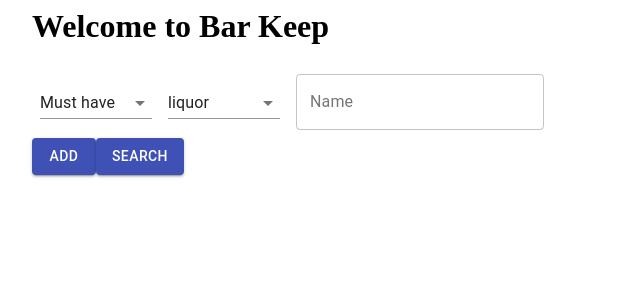
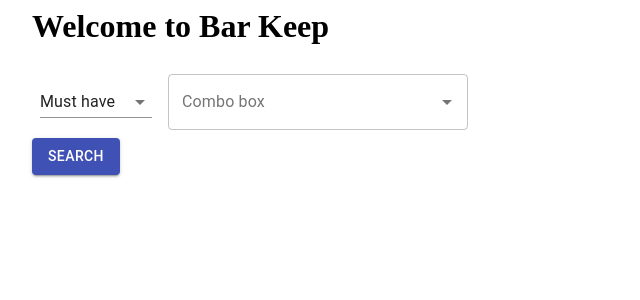
Before and after one commit to nthorn552/bar-keep, a React app: page / in a window 1280 px wide. Shown: the top 300 px of the page, without its empty margins (0-640 px from the left). Built offline with nearby package versions, Linux system fonts and the light colour scheme; the HTML template or start-up script is replaced by a standard one.

Commit message:
New item is separate row, now adds queyr item once item is selected from available list (autocomplete)

```diff
--- a/package.json
+++ b/package.json
@@ -38,6 +38,7 @@
     "webpack-dev-server": "^3.11.0"
   },
   "dependencies": {
-    "@material-ui/core": "^4.11.0"
+    "@material-ui/core": "^4.11.0",
+    "@material-ui/lab": "^4.0.0-alpha.56"
   }
 }
--- a/src/App.tsx
+++ b/src/App.tsx
@@ -3,7 +3,7 @@ import { createStyles, makeStyles, Theme } from '@material-ui/core/styles';
 import './App.css'
 import Container from '@material-ui/core/Container';
 import Box from '@material-ui/core/Box';
-import DrinkQueryBuilder from './DrinkQueryBuilder';
+import DrinkQueryBuilder from './components/DrinkQueryBuilder';
 
 const useStyles = makeStyles((theme: Theme) =>
     createStyles({
--- a/src/DrinkQueryBuilder.tsx
+++ /dev/null
@@ -1,54 +0,0 @@
-import React from 'react';
-import Button from '@material-ui/core/Button';
-import ListItem from './DrinkQueryBuilderItem';
-
-type DrinkQueryItem = {
-    id: number,
-    priority: string,
-    type: string,
-    name?: string
-}
-type DrinkQueryBuilderState = {
-    queryItems: DrinkQueryItem[]
-}
-
-class DrinkQueryBuilder extends React.Component<{}, DrinkQueryBuilderState> {
-
-    constructor(props: {}) {
-        super(props);
-        this.state = {
-            queryItems: [{ id: 0, priority: "REQUIRED", type: "LIQUOR", name: "" }]
-        };
-    }
-
-    updateItem(item: DrinkQueryItem) {
-        const newQueryItems = this.state.queryItems;
-        const queryItemIndex = this.state.queryItems.findIndex(queryItem => item.id === queryItem.id);
-        if (~queryItemIndex) {
-            newQueryItems[queryItemIndex] = item;
-            this.setState({ ...this.state, queryItems: newQueryItems });
-        }
-    }
-
-    render() {
-        return (
-            <form noValidate autoComplete="off">
-                {this.state.queryItems.map((queryItem, queryItemIndex) =>
-                    <ListItem key={`query-builder-list-item-${queryItemIndex}`} queryItem={queryItem} updateItem={this.updateItem.bind(this)} />
-                )}
-                <Button variant="contained" color="primary" onClick={(event) => {
-                    this.setState({
-                        queryItems: [...this.state.queryItems, { id: this.state.queryItems.length, priority: "REQUIRED", type: "LIQUOR", name: "" }]
-                    });
-                }}>
-                    Add
-                </Button>
-                <Button variant="contained" color="primary">
-                    Search
-                </Button>
-            </form >
-        )
-    }
-}
-
-export default DrinkQueryBuilder;
--- /dev/null
+++ b/src/components/DrinkQueryBuilder.tsx
@@ -0,0 +1,65 @@
+import React from 'react';
+import Button from '@material-ui/core/Button';
+import NewItem from './NewItem';
+import QueryItem from './QueryItem';
+
+export type Ingredient = {
+    id: number,
+    name: string
+}
+export type DrinkQueryItem = {
+    priority: string,
+    item: Ingredient
+}
+type DrinkQueryBuilderState = {
+    queryItems: DrinkQueryItem[]
+}
+
+class DrinkQueryBuilder extends React.Component<{}, DrinkQueryBuilderState> {
+
+    constructor(props: {}) {
+        super(props);
+        this.state = {
+            queryItems: []
+        };
+    }
+
+    updateItem(item: DrinkQueryItem) {
+        const newQueryItems = this.state.queryItems;
+        const queryItemIndex = this.state.queryItems.findIndex(queryItem => item.item.id === queryItem.item.id);
+        if (~queryItemIndex) {
+            newQueryItems[queryItemIndex] = { ...item };
+            this.setState({ ...this.state, queryItems: newQueryItems });
+        }
+    }
+
+    addItem(item: DrinkQueryItem) {
+        console.log("ADD ITEM", item);
+        const newQueryItems = this.state.queryItems;
+        newQueryItems.push({ ...item });
+        this.setState({ ...this.state, queryItems: newQueryItems });
+    }
+
+    render() {
+        return (
+            <form noValidate autoComplete="off">
+                {this.state.queryItems.map((queryItem, queryItemIndex) =>
+                    <QueryItem key={`query-builder-list-item-${queryItemIndex}`} queryItem={queryItem} updateItem={this.updateItem.bind(this)} />
+                )}
+                <NewItem options={[]} addItem={this.addItem.bind(this)} />
+                {/* <Button variant="contained" color="primary" onClick={(event) => {
+                    this.setState({
+                        queryItems: [...this.state.queryItems, { id: this.state.queryItems.length, priority: "REQUIRED", name: "" }]
+                    });
+                }}>
+                    Add
+                </Button> */}
+                <Button variant="contained" color="primary">
+                    Search
+                </Button>
+            </form >
+        )
+    }
+}
+
+export default DrinkQueryBuilder;
--- /dev/null
+++ b/src/components/NewItem.tsx
@@ -0,0 +1,82 @@
+import React, { useState } from 'react'
+import { createStyles, makeStyles, Theme } from '@material-ui/core/styles';
+import TextField from '@material-ui/core/TextField';
+import MenuItem from '@material-ui/core/MenuItem';
+import Autocomplete from '@material-ui/lab/Autocomplete';
+import { DrinkQueryItem, Ingredient } from './DrinkQueryBuilder';
+
+const useStyles = makeStyles((theme: Theme) =>
+    createStyles({
+        root: {
+            display: 'flex',
+            alignItems: 'center',
+            '& .MuiTextField-root': {
+                margin: theme.spacing(1),
+                alignItems: 'initial'
+            }
+        },
+        context: {
+            width: '14ch'
+        },
+        input: {
+            minWidth: '25ch'
+        }
+    }),
+);
+
+type NewItemProps = {
+    addItem: (item: DrinkQueryItem) => void,
+    options: Ingredient[]
+}
+
+
+export default (props: NewItemProps) => {
+    const classes = useStyles();
+    const [value, setValue] = useState("");
+    const [priority, setPriority] = useState("REQUIRED");
+    return (
+        <div className={classes.root}>
+            <TextField select className={classes.context} variant="standard" value={priority} onChange={(event) => {
+                console.log("CHANGE", event.target, event.target.value);
+                setPriority(event.target.value);
+            }}>
+                <MenuItem value="REQUIRED">
+                    Must have
+                            </MenuItem>
+                <MenuItem value="OPTIONAL">
+                    Can have
+                            </MenuItem>
+            </TextField>
+            {/* <TextField select className={classes.context} variant="standard" value={props.queryItem.type} onChange={(event) => {
+                props.updateItem({ ...props.queryItem, type: event.target.value })
+            }}>
+                <MenuItem value="LIQUOR">
+                    liquor
+                            </MenuItem>
+                <MenuItem value="MIXER">
+                    mixer
+                            </MenuItem>
+                <MenuItem value="OTHER">
+                    other
+                            </MenuItem>
+            </TextField> */}
+            <Autocomplete
+                id="combo-box-demo"
+                options={[{ id: 123, name: "test" }]}
+                getOptionLabel={(option: Ingredient) => option.name}
+                openOnFocus={false}
+                inputValue={value}
+                style={{ width: 300 }}
+                renderInput={(params: any) => <TextField {...params} label="Combo box" variant="outlined" />}
+                onInputChange={(_event, value, reason) => reason == "reset" ? setValue("") : setValue(value)}
+                onChange={(_event, item: Ingredient) => {
+                    if (item) {
+                        props.addItem({ priority, item });
+                        setValue("");
+                        setPriority("REQUIRED");
+                    }
+                }}
+            />
+        </div>
+    )
+}
--- a/src/DrinkQueryBuilderItem.tsx
+++ b/src/components/QueryItem.tsx
@@ -2,6 +2,7 @@ import React from 'react'
 import { createStyles, makeStyles, Theme } from '@material-ui/core/styles';
 import TextField from '@material-ui/core/TextField';
 import MenuItem from '@material-ui/core/MenuItem';
+import { DrinkQueryItem } from './DrinkQueryBuilder';
 
 const useStyles = makeStyles((theme: Theme) =>
     createStyles({
@@ -13,19 +14,10 @@ const useStyles = makeStyles((theme: Theme) =>
         },
         context: {
             width: '14ch'
-        },
-        input: {
-            minWidth: '25ch'
         }
     }),
 );
 
-type DrinkQueryItem = {
-    id: any,
-    priority: string,
-    type: string,
-    name?: string
-}
 type DrinkQueryBuilderProps = {
     updateItem: (item: DrinkQueryItem) => void,
     queryItem: DrinkQueryItem
@@ -41,27 +33,12 @@ export default (props: DrinkQueryBuilderProps) => {
             }}>
                 <MenuItem value="REQUIRED">
                     Must have
-                            </MenuItem>
+                </MenuItem>
                 <MenuItem value="OPTIONAL">
                     Can have
-                            </MenuItem>
+                </MenuItem>
             </TextField>
-            <TextField select className={classes.context} variant="standard" value={props.queryItem.type} onChange={(event) => {
-                props.updateItem({ ...props.queryItem, type: event.target.value })
-            }}>
-                <MenuItem value="LIQUOR">
-                    liquor
-                            </MenuItem>
-                <MenuItem value="MIXER">
-                    mixer
-                            </MenuItem>
-                <MenuItem value="OTHER">
-                    ingredient
-                            </MenuItem>
-            </TextField>
-            <TextField className={classes.input} label="Name" variant="outlined" value={props.queryItem.name} onChange={(event) => {
-                props.updateItem({ ...props.queryItem, name: event.target.value })
-            }} />
+            <TextField variant="outlined" value={props.queryItem.item.name} InputProps={{ readOnly: true }} />
         </div>
     )
 }
```
Also changed, not shown: src/Autocomplete.tsx (added), 1 other file (tests, documents, lock files or other folders).
